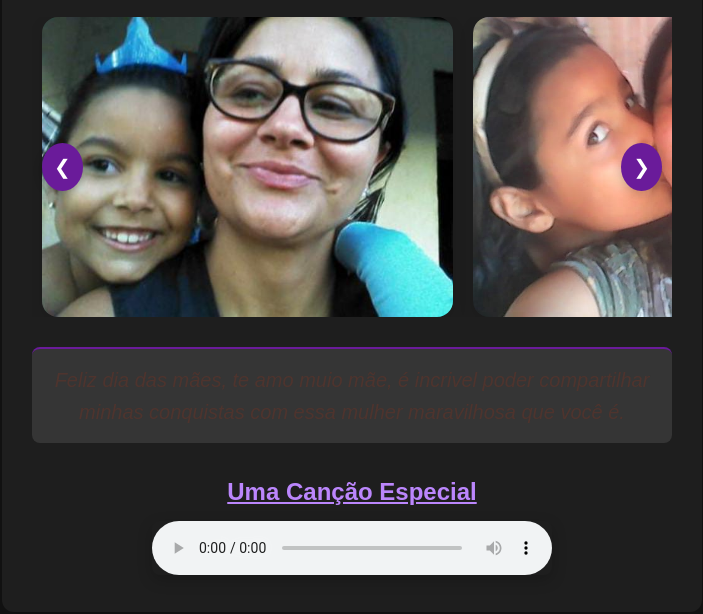
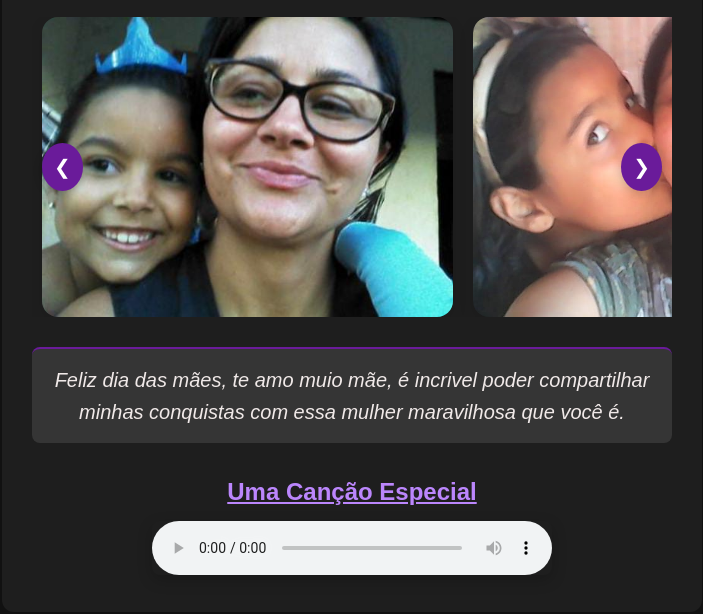
Before and after one commit to naomialves/feliz-dia-das-maes, a plain HTML site: page index.html in a window 1280 px wide. Shown: the part 166-780 px from the top of the page, without its empty margins (288-991 px from the left). Drawn offline with Linux system fonts and the light colour scheme.

Commit message:
Update style.css

```diff
--- a/style.css
+++ b/style.css
@@ -99,7 +99,7 @@
 
   .mensagem {
     font-size: 20px;
-    color: #4e342e;
+    color: #f0e9e8;
     font-style: italic;
     margin-top: 30px;
     border-top: 2px solid #6a1b9a;
```
